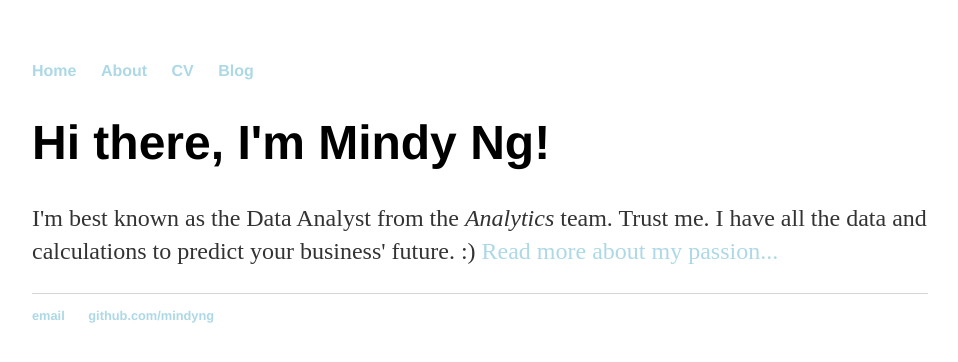
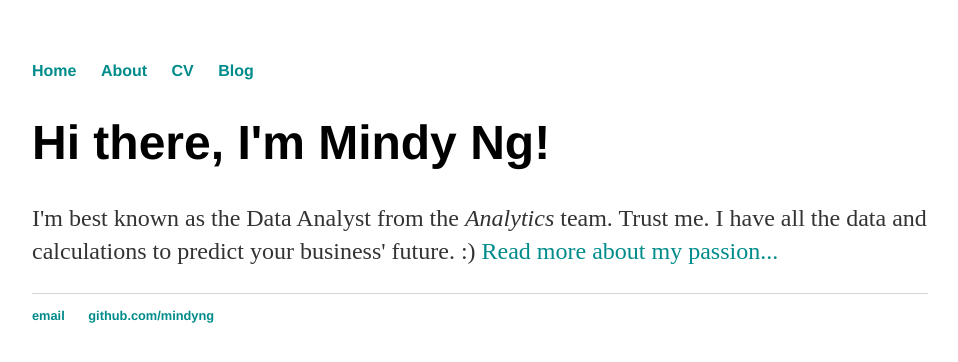
Before and after one commit to mindyng/mindyng.github.io, a Jekyll site: the page built from index.html, in a window 1280 px wide. Shown: the top 362 px of the page, without its empty margins (160-1118 px from the left). Built offline with Jekyll 4.4.1, drawn with Linux system fonts in a browser that asks for light colours.

Commit message:
Update index.html

```diff
--- a/index.html
+++ b/index.html
@@ -6,7 +6,7 @@ title: Mindy Ng, Data Analyst
 <head>
 <style>
 a:link {
-  color: LightBlue;
+  color: DarkCyan;
   background-color: transparent;
   text-decoration: none;
 }
@@ -16,7 +16,7 @@ a:visited {
   text-decoration: none;
 }
 a:hover {
-  color: DarkCyan;
+  color: LightBlue;
   background-color: transparent;
   text-decoration: underline;
 }
```
